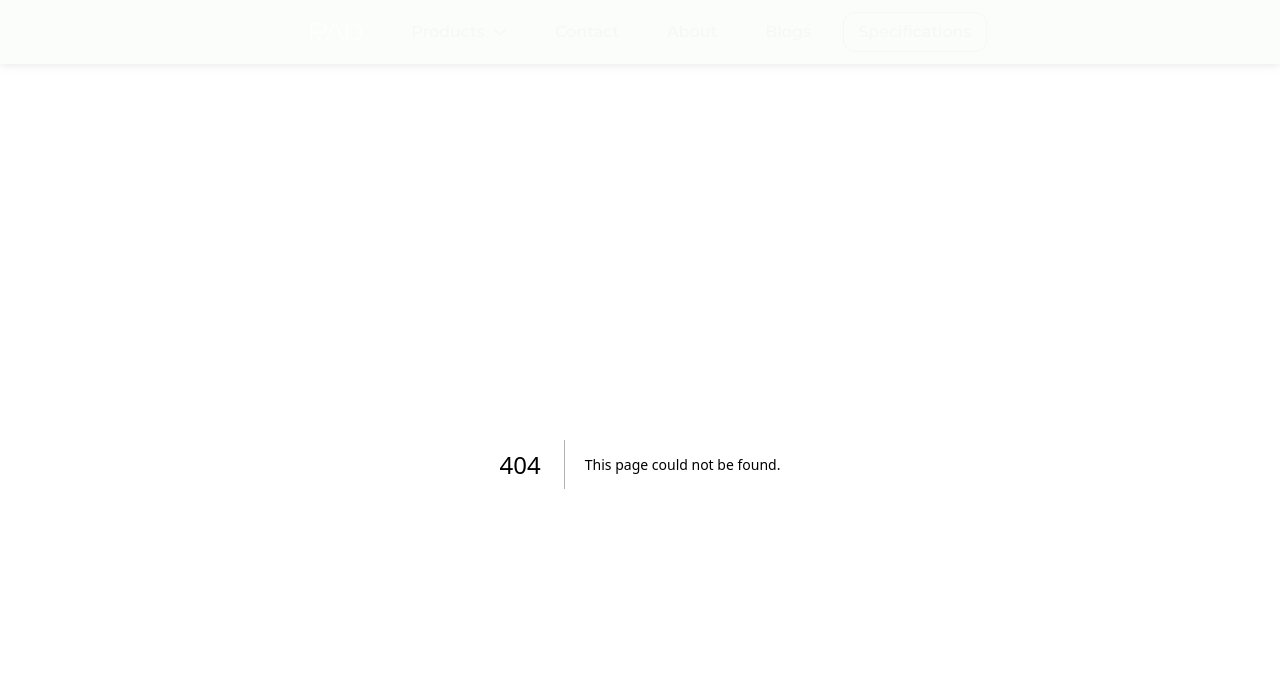
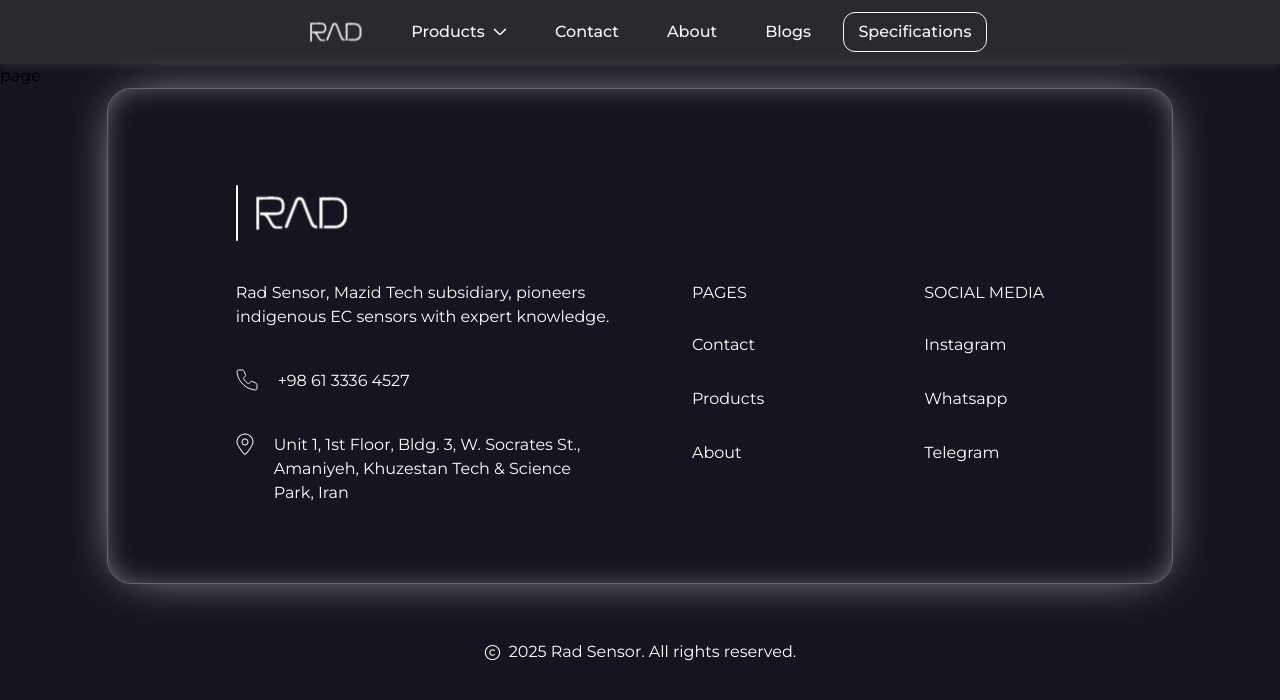
Before and after one commit to parsa-ai/rad-sensor, a Next.js app: page /blog in a window 1280 px wide. Before the commit this address had no page. Shown: the top 700 px of the page. Built offline with nearby package versions, Linux system fonts and the light colour scheme.

Commit message:
feat: create footer

```diff
--- /dev/null
+++ b/src/app/blog/page.js
@@ -0,0 +1,9 @@
+import React from 'react'
+
+function page() {
+  return (
+    <div>page</div>
+  )
+}
+
+export default page
--- a/src/app/components/pages/home/Blog.jsx
+++ b/src/app/components/pages/home/Blog.jsx
@@ -74,7 +74,7 @@
         }
     }
     return (
-        <section className='flex flex-col  justify-center items-center w-full gap-7'>
+        <section className='flex flex-col  justify-center items-center w-full gap-7 mb-20'>
             <article className='text-[#3EADE5] text-base font-bold flex justify-center h-fit items-center gap-1'><div className='w-2 h-2 bg-[#D9D9D9] rounded-2xl' />Insights</article>
             <article className='flex flex-col items-center'>
                 <h4 className='text-[#ADADAD] font-bold text-5xl'>See the Science</h4>
--- /dev/null
+++ b/src/app/components/ui/Footer.jsx
@@ -0,0 +1,101 @@
+import React from 'react'
+import Container from './Container'
+import PhoneIcon from './icons/PhoneIcon'
+import LocationIcon from './icons/LocationIcon'
+import CopyRightIcon from './icons/CopyRightIcon'
+
+function Footer() {
+  const SocialMedia = [
+    {
+      id: 0,
+      label: 'Instagram',
+      href: '/Instagram'
+    },
+    {
+      id: 1,
+      label: 'Whatsapp',
+      href: '/Whatsapp'
+    },
+    {
+      id: 2,
+      label: 'Telegram',
+      href: '/Telegram'
+    },
+  ]
+  const Pages = [
+    {
+      id: 0,
+      label: 'Contact',
+      href: '/Contact'
+    },
+    {
+      id: 1,
+      label: 'Products',
+      href: '/Products'
+    },
+    {
+      id: 2,
+      label: 'About',
+      href: '/About'
+    },
+  ]
+  return (
+    <footer>
+      <Container >
+        <div className='h-[496px] w-full border border-white/35 rounded-3xl mb-14 shadow-[0px_0px_53px_-20px_#fff,inset_0_0_39px_-20px_#fff]  px-32 py-24 '>
+          <div className='flex gap-4 h-fit'>
+            <div className='h-14 rounded-full w-0.5 bg-white ' />
+            <img src='/images/logo.svg' alt="logo" className='w-24 ' />
+          </div>
+          <div className=' flex  gap-14 mt-10 '>
+            <article className='flex-1 text-white flex flex-col gap-10'>
+              <p>Rad Sensor, Mazid Tech subsidiary, pioneers indigenous EC sensors with expert knowledge.</p>
+              <div className='flex gap-5 ' >
+                <PhoneIcon></PhoneIcon>
+                <span>+98 61 3336 4527</span>
+              </div>
+              <div className='flex gap-5' >
+                <div className='w-5'>
+                  <LocationIcon/>
+                </div>
+                <span className=''>Unit 1, 1st Floor, Bldg. 3, W. Socrates St., Amaniyeh, Khuzestan Tech & Science Park, Iran</span>
+              </div>
+            </article>
+            <article className='flex-1 flex justify-end gap-40 text-white font-normal'>
+              <div>
+                <h6>PAGES</h6>
+                <ul className='flex flex-col gap-7 mt-7'>
+                  {Pages.map((item) => {
+                    return (
+                      <li key={item.id}>
+                        <a href={item.href} className="relative inline-block after:block after:h-[2px] after:bg-white after:scale-x-0 hover:after:scale-x-100 after:transition-transform after:duration-300 after:origin-left">{item.label}</a>
+                      </li>
+                    )
+                  })}
+                </ul>
+              </div>
+              <div>
+                <h6>SOCIAL MEDIA</h6>
+                <ul className='flex flex-col gap-7 mt-7'>
+                  {SocialMedia.map((item) => {
+                    return (
+                      <li key={item.id}>
+                        <a href={item.href} className="relative inline-block after:block after:h-[2px] after:bg-white after:scale-x-0 hover:after:scale-x-100 after:transition-transform after:duration-300 after:origin-left">{item.label}</a>
+                      </li>
+                    )
+                  })}
+                </ul>
+              </div>
+            </article>
+          </div>
+        </div>
+        <p className='w-full flex justify-center items-center text-white gap-2 mb-10'>
+          <CopyRightIcon/>
+          2025 Rad Sensor. All rights reserved.
+          </p>
+      </Container>
+    </footer>
+  )
+}
+
+export default Footer
--- /dev/null
+++ b/src/app/components/ui/icons/CopyRightIcon.jsx
@@ -0,0 +1,19 @@
+import React from 'react'
+
+function CopyRightIcon({...rest}) {
+    return (
+        <svg width="17" height="17" viewBox="0 0 17 17" fill="none" xmlns="http://www.w3.org/2000/svg" {...rest}>
+            <g clipPath="url(#clip0_333_377)">
+                <path d="M8.49935 16.1149C4.29893 16.1149 0.884766 12.7007 0.884766 8.50033C0.884766 4.29991 4.29893 0.885742 8.49935 0.885742C12.6998 0.885742 16.1139 4.29991 16.1139 8.50033C16.1139 12.7007 12.6998 16.1149 8.49935 16.1149ZM8.49935 1.94824C4.88685 1.94824 1.94727 4.88783 1.94727 8.50033C1.94727 12.1128 4.88685 15.0524 8.49935 15.0524C12.1118 15.0524 15.0514 12.1128 15.0514 8.50033C15.0514 4.88783 12.1118 1.94824 8.49935 1.94824Z" fill="white" />
+                <path d="M8.66925 11.8649C6.81344 11.8649 5.30469 10.3562 5.30469 8.50033C5.30469 6.64449 6.81344 5.13574 8.66925 5.13574C9.48383 5.13574 10.2772 5.43324 10.8863 5.97866C11.1059 6.16991 11.1272 6.50991 10.9359 6.72949C10.7447 6.94908 10.4047 6.97033 10.1851 6.77908C9.76717 6.41075 9.22883 6.20533 8.66925 6.20533C7.40133 6.20533 6.36719 7.23949 6.36719 8.50741C6.36719 9.77533 7.40133 10.8095 8.66925 10.8095C9.22175 10.8095 9.76717 10.6041 10.1851 10.2357C10.4047 10.0445 10.7447 10.0657 10.9359 10.2853C11.1272 10.5049 11.1059 10.8449 10.8863 11.0362C10.2701 11.5674 9.48383 11.8649 8.66925 11.8649Z" fill="white" />
+            </g>
+            <defs>
+                <clipPath id="clip0_333_377">
+                    <rect width="17" height="17" fill="white" />
+                </clipPath>
+            </defs>
+        </svg>
+    )
+}
+
+export default CopyRightIcon
--- /dev/null
+++ b/src/app/components/ui/icons/LocationIcon.jsx
@@ -0,0 +1,11 @@
+import React from 'react'
+
+function LocationIcon({ ...rest }) {
+    return (
+        <svg width="18" height="22" viewBox="0 0 18 22" fill="none" {...rest} xmlns="http://www.w3.org/2000/svg">
+            <path d="M10.432 20.3438L10.8158 20.6643L10.432 20.3438ZM7.568 20.3438L7.18424 20.6643L7.568 20.3438ZM17 8.875H16.5C16.5 9.56929 16.2635 10.4374 15.8384 11.4211C15.4167 12.397 14.8263 13.4485 14.1574 14.4984C12.8197 16.598 11.1931 18.6525 10.0482 20.0233L10.432 20.3438L10.8158 20.6643C11.9724 19.2794 13.6298 17.1875 15.0008 15.0357C15.6861 13.96 16.3062 12.8595 16.7564 11.8178C17.2032 10.7838 17.5 9.7688 17.5 8.875H17ZM7.568 20.3438L7.95176 20.0233C6.80691 18.6525 5.18032 16.598 3.84263 14.4984C3.1737 13.4485 2.5833 12.397 2.16158 11.4211C1.73649 10.4374 1.5 9.56929 1.5 8.875H1H0.5C0.5 9.7688 0.796818 10.7838 1.24363 11.8178C1.6938 12.8595 2.31387 13.96 2.99925 15.0357C4.37018 17.1875 6.02759 19.2794 7.18424 20.6643L7.568 20.3438ZM1 8.875H1.5C1.5 4.80929 4.85041 1.5 9 1.5V1V0.5C4.31303 0.5 0.5 4.24222 0.5 8.875H1ZM9 1V1.5C13.1496 1.5 16.5 4.80929 16.5 8.875H17H17.5C17.5 4.24222 13.687 0.5 9 0.5V1ZM10.432 20.3438L10.0482 20.0233C9.49334 20.6877 8.50666 20.6877 7.95176 20.0233L7.568 20.3438L7.18424 20.6643C8.13888 21.8074 9.86112 21.8074 10.8158 20.6643L10.432 20.3438ZM12 9H11.5C11.5 10.3807 10.3807 11.5 9 11.5V12V12.5C10.933 12.5 12.5 10.933 12.5 9H12ZM9 12V11.5C7.61929 11.5 6.5 10.3807 6.5 9H6H5.5C5.5 10.933 7.067 12.5 9 12.5V12ZM6 9H6.5C6.5 7.61929 7.61929 6.5 9 6.5V6V5.5C7.067 5.5 5.5 7.067 5.5 9H6ZM9 6V6.5C10.3807 6.5 11.5 7.61929 11.5 9H12H12.5C12.5 7.067 10.933 5.5 9 5.5V6Z" fill="#F7F7F7" />
+        </svg>
+    )
+}
+
+export default LocationIcon
--- /dev/null
+++ b/src/app/components/ui/icons/PhoneIcon.jsx
@@ -0,0 +1,11 @@
+import React from 'react'
+
+function PhoneIcon({ ...rest }) {
+    return (
+        <svg width="22" height="22" viewBox="0 0 22 22" fill="none" {...rest} xmlns="http://www.w3.org/2000/svg">
+            <path d="M5.50964 1H3.94138C2.4932 1 1.76911 1 1.3203 1.52109C0.871483 2.04217 0.968739 2.69117 1.16325 3.98912C1.59074 6.84169 2.62065 9.49721 4.11936 11.822C4.87955 13.0012 5.76035 14.0954 6.74433 15.087C7.76485 16.1154 8.89634 17.0336 10.1194 17.822C12.5368 19.3804 15.3118 20.432 18.2941 20.8263C19.2648 20.9547 19.7501 21.0189 20.1916 20.7639C20.3486 20.6733 20.5203 20.5227 20.6308 20.379C20.9414 19.9748 20.9414 19.4316 20.9414 18.3453V16.4317C20.9414 15.4937 20.9414 15.0247 20.7025 14.6538C20.4637 14.2829 20.0367 14.0888 19.1828 13.7006L17.1199 12.763C16.4143 12.4423 16.0616 12.2819 15.7036 12.297C15.5664 12.3028 15.4306 12.3275 15.3001 12.3702C14.9597 12.4817 14.6857 12.7557 14.1376 13.3038C13.4954 13.946 13.1743 14.2671 12.7544 14.3637C12.6044 14.3982 12.4201 14.4097 12.2669 14.3942C11.8383 14.3508 11.5124 14.0976 10.8604 13.5913C9.87793 12.8282 9.11159 12.0616 8.35006 11.081C7.84372 10.4291 7.59055 10.1031 7.54711 9.67452C7.53158 9.52137 7.54313 9.337 7.57764 9.18699C7.6742 8.76718 7.99534 8.44604 8.63762 7.80376C9.18566 7.25573 9.45967 6.98171 9.57118 6.64125C9.61392 6.51073 9.63854 6.37497 9.64435 6.23776C9.65948 5.87982 9.49913 5.52703 9.17841 4.82146L8.24074 2.75859C7.85259 1.90465 7.65851 1.47768 7.28759 1.23884C6.91668 1 6.44766 1 5.50964 1Z" stroke="#F7F7F7" strokeLinejoin="round" />
+        </svg>
+    )
+}
+
+export default PhoneIcon
--- a/src/app/layout.js
+++ b/src/app/layout.js
@@ -1,3 +1,4 @@
+import Footer from "./components/ui/Footer";
 import Header from "./components/ui/Header";
 import "./globals.css";
 
@@ -5,7 +6,7 @@
 
 const montserrat = Montserrat({
   subsets: ['latin'],
-  weight: ['300', '400', '500' , '600','700'],
+  weight: ['300', '400', '500', '600', '700'],
   variable: '--font-montserrat',
   display: 'swap',
 });
@@ -17,6 +18,7 @@
       <body className={`bg-[#16141F] ${montserrat.className}`}>
         <Header></Header>
         {children}
+        <Footer></Footer>
       </body>
     </html>
   );
```
